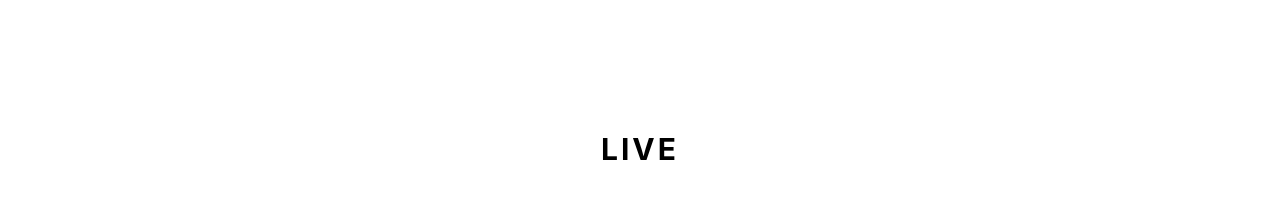
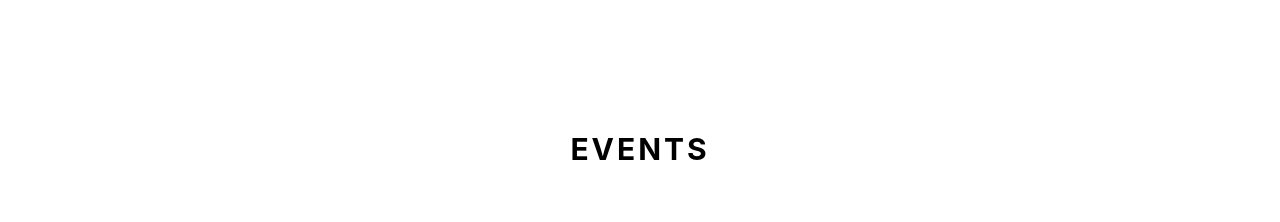
Before and after one commit to VasudevaOrg/GregorioWorld, a Next.js app: page /testimonials in a window 1280 px wide. Shown: the part 4960-5182 px from the top of the page. Built offline with nearby package versions, Linux system fonts and the light colour scheme.

Commit message:
minor changes 1

```diff
--- a/src/app/mentoring/page.js
+++ b/src/app/mentoring/page.js
@@ -178,7 +178,7 @@ export default function MentoringPage() {
       {/* Section 2: Beyond Success */}
       <section className="py-8 md:py-12 bg-white">
         <div className="container mx-auto px-6 md:px-12 lg:px-24">
-          <div className="flex flex-col md:flex-row items-center gap-12 lg:gap-24">
+          <div className="flex flex-col-reverse md:flex-row items-center gap-12 lg:gap-24">
             {/* Left Image */}
             <div className="w-full md:w-1/3 flex justify-center">
               <div className="rounded-[30px] overflow-hidden shadow-2xl max-w-[450px]">
--- a/src/app/testimonials/page.js
+++ b/src/app/testimonials/page.js
@@ -122,11 +122,11 @@ const breathworkVideos = [
   { id: 'XFb5KxD34oc', title: 'Elisa Rossi', thumb: '/images/elisa-rossi.jpg' },
   { id: '9d-MT_86M-w', title: 'Gigi', thumb: '/images/GIGI.jpg' },
   { id: 'B14ikRKEcy0', title: 'Logan Sullivan', thumb: '/images/logan-sullivan.jpg' },
-  //{ id: 'oy_qGUIuG24', title: 'Marianne', thumb: '/images/marianne-coaching.jpg' },
   { id: 'fJ8Vd8ElKnA', title: 'June', thumb: '/images/june.jpg' },
   { id: 'AndreiYJqUOmlU3uk', title: 'Andrei', thumb: '/images/111.jpg' },
   { id: '12-gBWJ1Nio', title: 'Talia Serene', thumb: '/images/222.jpg' },
   { id: 'Aql1LRpaqFg', title: 'Julian', thumb: '/images/33.jpg' }
+  //{ id: 'oy_qGUIuG24', title: 'Marianne', thumb: '/images/marianne-coaching.jpg' },
 ];
 
 const coachingVideos = [
@@ -140,8 +140,8 @@ const coachingVideos = [
 
 const eventVideos = [
   { id: '_0h0Xp8X_q4', title: 'Andrea & Frank', thumb: '/images/11111.jpg' },
-  { id: 'WDweq_q8UJY', title: 'Somi', thumb: '/images/22222.png' },
-  { id: 'yPfy3B6ihUA', title: 'Cynthia', thumb: '/images/33333.jpg' },
+  { id: 'nkHQeHXEov4', title: 'Somi', thumb: '/images/22222.png' },
+  { id: 'WDweq_q8UJY', title: 'Cynthia', thumb: '/images/33333.jpg' },
   { id: 'yPfy3B6ihUA', title: 'Video 4', thumb: '/images/44444.jpg' }
 ];
 
@@ -468,7 +468,7 @@ export default function TestimonialsPage() {
 
       {/* EVENTS Section */}
       <section className="py-12 md:py-20 bg-white text-center">
-        <h2 className="text-[24px] md:text-[30px] font-bold uppercase text-black mb-8 md:mb-12 tracking-widest text-center">LIVE</h2>
+        <h2 className="text-[24px] md:text-[30px] font-bold uppercase text-black mb-8 md:mb-12 tracking-widest text-center">EVENTS</h2>
         <div className="container mx-auto">
           <VideoCarousel items={eventVideos} onVideoClick={setSelectedVideo} />
         </div>
```
